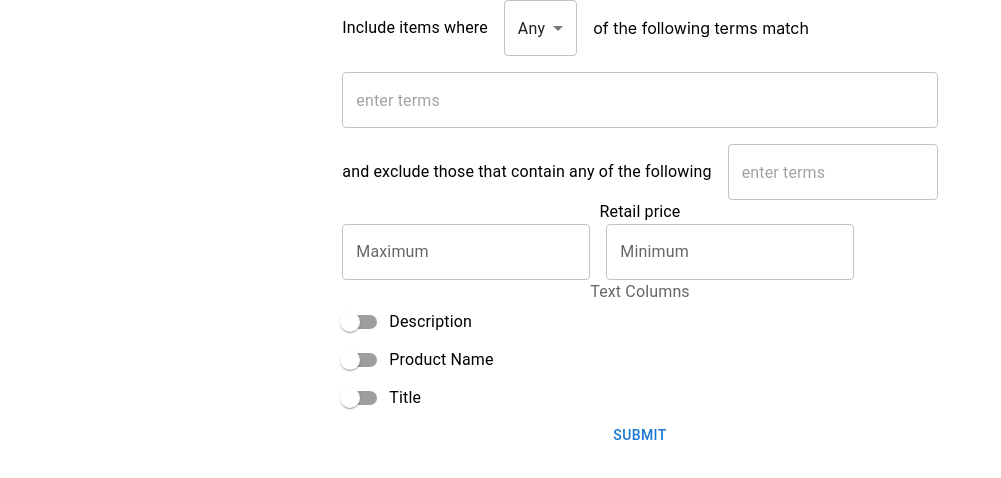
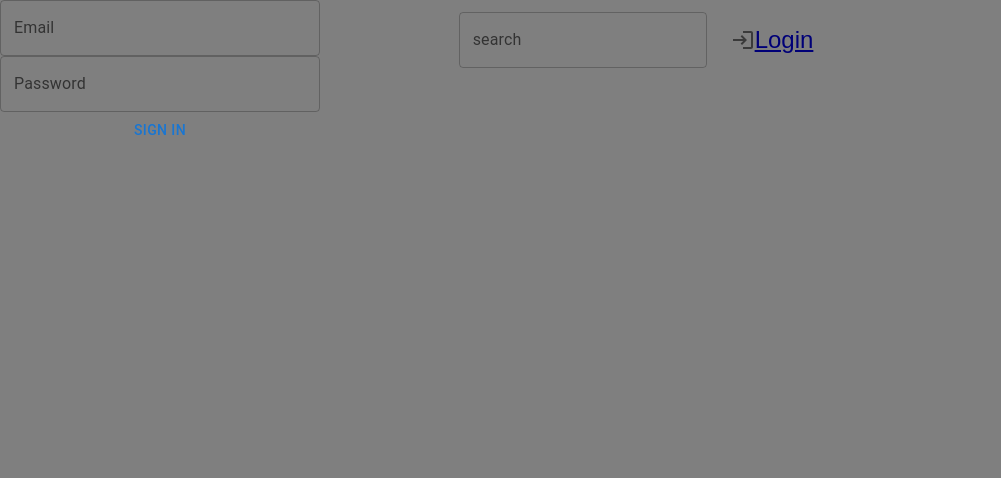
Before and after one commit to Mattwmaster58/MacTrack, a React (Create React App) app in the folder frontend/: page / in a window 1280 px wide. Shown: the top 478 px of the page, without its empty margins (0-1001 px from the left). Built offline with nearby package versions, Linux system fonts and the light colour scheme.

Commit message:
react router foundations (WIP)

```diff
--- a/frontend/package.json
+++ b/frontend/package.json
@@ -21,6 +21,7 @@
     "react-dom": "^18.2.0",
     "react-hook-form": "^7.45.4",
     "react-hook-form-mui": "^6.4.2",
+    "react-router-dom": "^6.15.0",
     "react-scripts": "5.0.1",
     "typescript": "^4.4.2",
     "web-vitals": "^2.1.0"
--- a/frontend/src/App.tsx
+++ b/frontend/src/App.tsx
@@ -1,22 +1,45 @@
 import { QueryClientProvider } from "@tanstack/react-query";
-import React, { useState } from "react";
+import React from "react";
+import {createBrowserRouter, createRoutesFromElements, Route, RouterProvider} from "react-router-dom";
 import "./App.css";
 import { queryClient } from "./common/queryClient";
-import { SearchQueryContainer } from "./components/elements/searchQueryContainer";
-import { ItemFilter } from "./components/forms/ItemFilter/itemFilter";
-import { ItemFilterValues } from "./components/forms/ItemFilter/types/itemFilterValues";
+import { TopBar } from "./components/elements/topBar";
+import { SignInModal } from "./pages/SignInModal";
+
+const root = <QueryClientProvider client={queryClient}><TopBar/><SignInModal open handleClose={() => {}}/></QueryClientProvider>;
+
+const router = createBrowserRouter(
+  createRoutesFromElements(
+    <Route path="/" element={root}>
+      <Route path="login" element={<SignInModal open handleClose={() => {}}/>} action={() => {console.log("he"); return false}}/>
+      <Route
+        path="logout"
+        action={() => {
+          console.log("logout");
+          return true;
+        }}
+      />
+      <Route path="search" element={<div />} />
+      <Route path="dashboard" element={<div />} />
+    </Route>
+  )
+);
 
 function App() {
-  const [filterValues, setFilterValues] = useState<ItemFilterValues>();
+  return (
+    <React.StrictMode>
+      <RouterProvider router={router} />
+    </React.StrictMode>
+  );
 
-  return (
-    <QueryClientProvider client={queryClient}>
-      <div className="App">
-        <ItemFilter onSubmit={setFilterValues} />
-        {filterValues && <SearchQueryContainer params={filterValues} />}
-      </div>
-    </QueryClientProvider>
-  );
+  // return (
+  //   <QueryClientProvider client={queryClient}>
+  //     <div className="App">
+  //       <ItemFilter onSubmit={setFilterValues} />
+  //       {filterValues && <SearchQueryContainer params={filterValues} />}
+  //     </div>
+  //   </QueryClientProvider>
+  // );
 }
 
 export default App;
--- /dev/null
+++ b/frontend/src/components/elements/topBar.tsx
@@ -0,0 +1,33 @@
+import { Login } from "@mui/icons-material";
+import { IconButton, TextField } from "@mui/material";
+import { Stack } from "@mui/system";
+import React from "react";
+import {Link, useLocation, useNavigate} from "react-router-dom";
+
+const TopBar = () => {
+  const navigate = useNavigate();
+  const location = useLocation();
+  return (
+    <Stack
+      useFlexGap
+      alignItems={"center"}
+      justifyContent={"center"}
+      spacing={2}
+      direction="row"
+      sx={{
+        height: "5rem",
+        width: "100%",
+      }}
+    >
+      <TextField label={"search"} />
+      <IconButton onClick={() => navigate("/login")}>
+        <Login />
+        <Link to="/login" state={{ previousLocation: location }}>
+          Login
+        </Link>
+      </IconButton>
+    </Stack>
+  );
+};
+
+export { TopBar };
--- /dev/null
+++ b/frontend/src/components/forms/SignInRegister.tsx
@@ -0,0 +1,29 @@
+import {Button, Modal, TextField, Typography} from "@mui/material";
+import {Box, Stack, style} from "@mui/system";
+import {useForm} from "react-hook-form";
+
+interface LoginRegisterValues {
+    email: string;
+    password: string;
+}
+const SignInRegister = () => {
+    const methods = useForm<LoginRegisterValues>({
+        mode: "all",
+        defaultValues: {
+            email: "",
+            password: "",
+        },
+    });
+    const {
+        control,
+        handleSubmit,
+        formState: { errors },
+    } = methods;
+    return (<Stack maxHeight={"10rem"} maxWidth={"20rem"}>
+        <TextField label="Email"/>
+        <TextField label="Password"/>
+        <Button>Sign in</Button>
+    </Stack>);
+};
+
+export {SignInRegister};
--- /dev/null
+++ b/frontend/src/pages/SignInModal.tsx
@@ -0,0 +1,21 @@
+import { Modal, Typography } from "@mui/material";
+import { Box } from "@mui/system";
+import { SignInRegister } from "../components/forms/SignInRegister";
+
+interface Props {
+  open: boolean;
+  handleClose: () => void;
+}
+
+const SignInModal = ({ open, handleClose }: Props) => {
+  return (
+    <Modal
+      open={open}
+      onClose={handleClose}
+    >
+      <SignInRegister/>
+    </Modal>
+  );
+};
+
+export {SignInModal};
```
Also changed, not shown: 1 other file (tests, documents, lock files or other folders).
